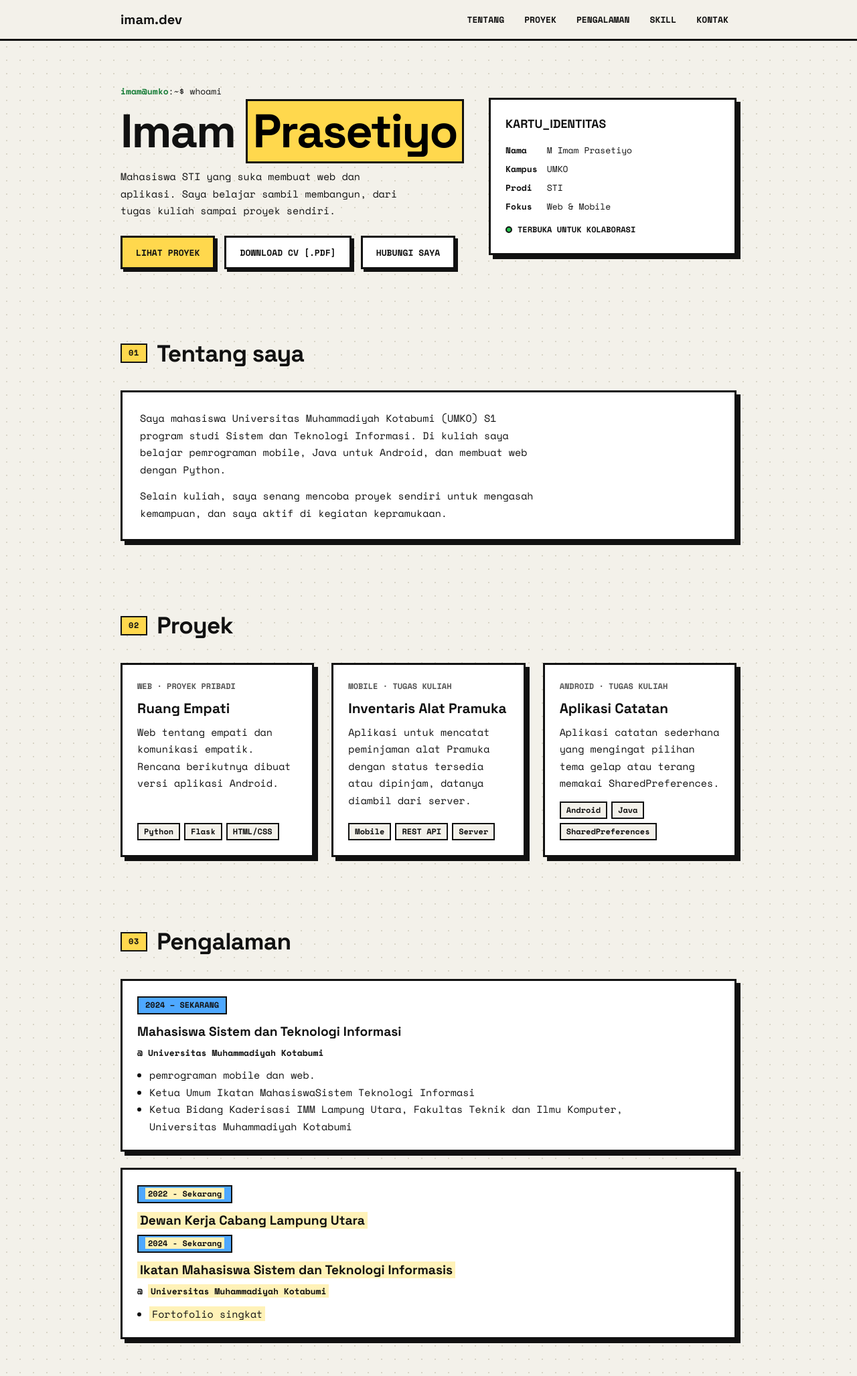
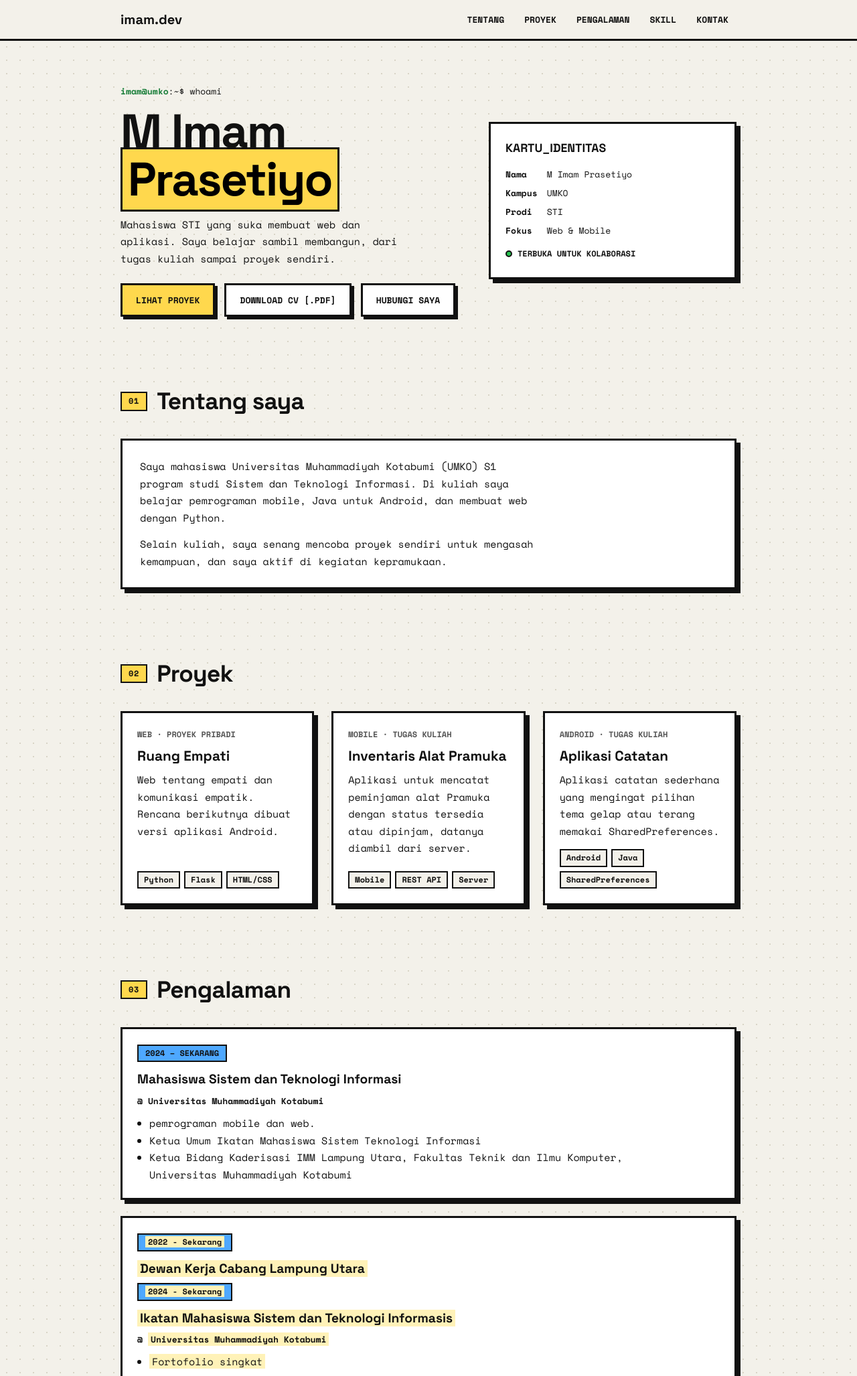
Before and after one commit to imam0101-wq/portofolio, a plain HTML site: page index.html in a window 1280 px wide. Shown: the top 2055 px of the page at 67% size. Drawn offline with nearby package versions, Linux system fonts and the light colour scheme.

Commit message:
update isi

```diff
--- a/index.html
+++ b/index.html
@@ -458,7 +458,7 @@
         <div class="hero">
             <div>
                 <p class="prompt"><b>imam@umko</b>:~$ whoami</p>
-                <h1>Imam <mark>Prasetiyo</mark></h1>
+                <h1>M Imam <mark>Prasetiyo</mark></h1>
                 <p class="lead">Mahasiswa STI yang suka membuat web dan aplikasi. Saya belajar sambil membangun, dari tugas kuliah sampai proyek sendiri.</p>
                 <div class="btns">
                     <a class="btn main" href="#proyek">Lihat proyek</a>
@@ -541,7 +541,7 @@
                     <p class="org">@ Universitas Muhammadiyah Kotabumi</p>
                     <ul>
                         <li>pemrograman mobile dan web.</li>
-                        <li>Ketua Umum Ikatan MahasiswaSistem Teknologi Informasi</li>
+                        <li>Ketua Umum Ikatan Mahasiswa Sistem Teknologi Informasi</li>
                         <li>Ketua Bidang Kaderisasi IMM Lampung Utara, Fakultas Teknik dan Ilmu Komputer, <br>Universitas Muhammadiyah Kotabumi</li>
                     </ul>
                 </article>
```
